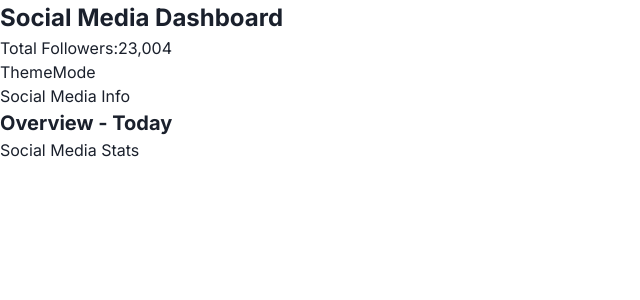
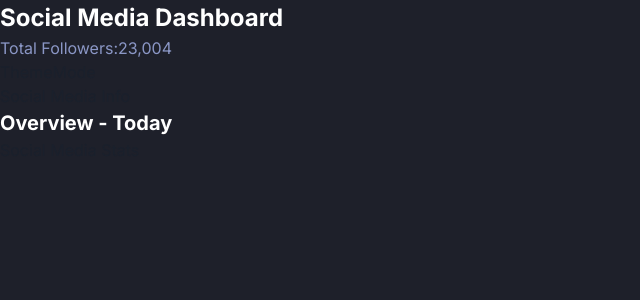
Before and after one commit to a-zajonc/social-media-dashboard, a React (Create React App) app: page / in a window 1280 px wide. Shown: the top 300 px of the page, without its empty margins (0-640 px from the left). Built offline with nearby package versions, Linux system fonts and the light colour scheme.

Commit message:
Add Black Background and White Text

```diff
--- a/src/App.js
+++ b/src/App.js
@@ -1,11 +1,13 @@
-import { ChakraProvider } from "@chakra-ui/react";
+import { ChakraProvider, Box } from "@chakra-ui/react";
 import { DashboardComponent } from "./components";
 import { theme } from ".";
 
 function App() {
   return (
     <ChakraProvider theme={theme}>
-      <DashboardComponent />
+      <Box backgroundColor="#1E202A" h="100vh">
+        <DashboardComponent />
+      </Box>
     </ChakraProvider>
   );
 }
--- a/src/components/DashboardComponent/index.js
+++ b/src/components/DashboardComponent/index.js
@@ -7,14 +7,14 @@ export function DashboardComponent() {
   return (
     <Box>
       <Box>
-        <Text fontWeight="700" fontSize="24px">
+        <Text fontWeight="700" fontSize="24px" color="white">
           Social Media Dashboard
         </Text>
-        <Text>Total Followers:23,004</Text>
+        <Text color="#8B97C6">Total Followers:23,004</Text>
         <ThemeMode />
       </Box>
       <SocialMediaDisplay />
-      <Text fontWeight="700" fontSize="20px">
+      <Text fontWeight="700" fontSize="20px" color="white">
         Overview - Today
       </Text>
       <OverviewDisplay />
```
